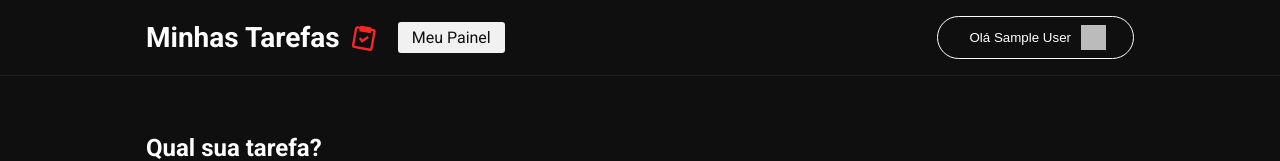
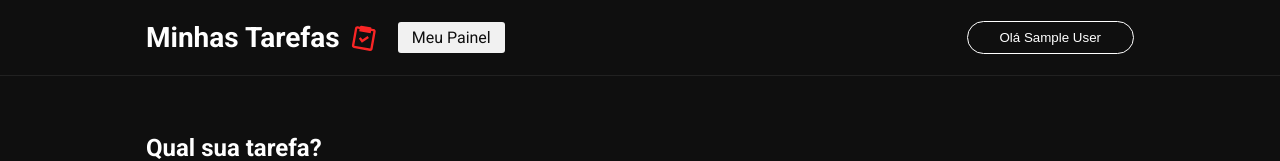
Before and after one commit to emersoncarneirodasilva/minhas-tarefas, a Next.js app: page /dashboard in a window 1280 px wide. Shown: the top 161 px of the page. Built offline with nearby package versions, Linux system fonts and the light colour scheme; no server answers; the database is empty; sample sign-in values are in the browser's storage.

Commit message:
feat: correction getServerSideProps

```diff
--- a/src/components/Header/index.tsx
+++ b/src/components/Header/index.tsx
@@ -36,11 +36,11 @@ const Header = () => {
         ) : session ? (
           <button className={styles.loginButton} onClick={() => signOut()}>
             Olá {session?.user?.name}
-            <img
+            {/* <img
               src={session?.user?.image}
               alt={session?.user?.name}
               className={styles.img}
-            />
+            /> */}
           </button>
         ) : (
           <button
--- a/src/pages/dashboard/index.tsx
+++ b/src/pages/dashboard/index.tsx
@@ -201,7 +201,7 @@ export const getServerSideProps: GetServerSideProps = async ({ req }) => {
     return {
       redirect: {
         destination: "/",
-        permanetion: false,
+        permanent: false,
       },
     };
   }
```
